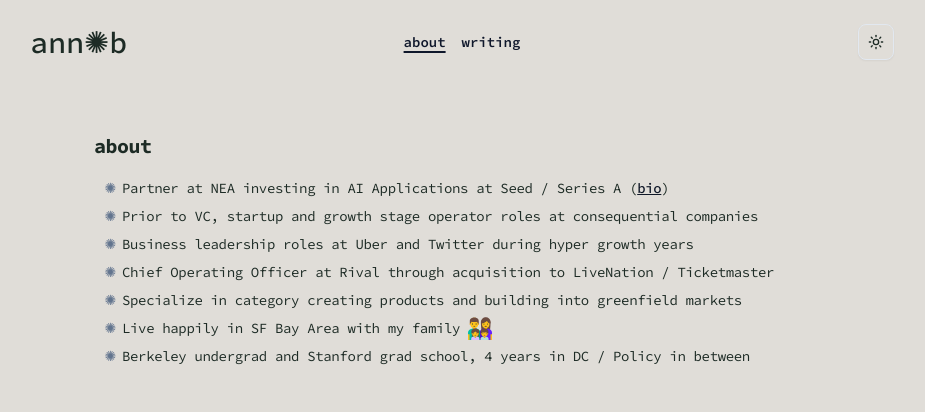
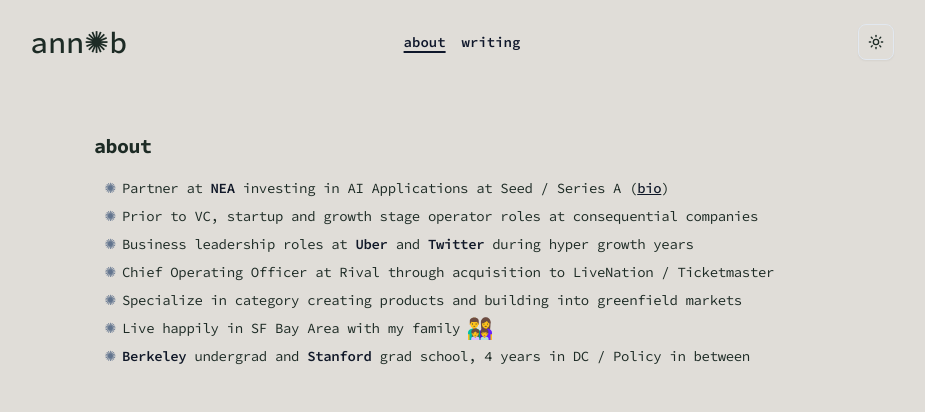
Before and after one commit to markphilpot/annbordetsky, a Next.js app: page / in a window 1280 px wide. Shown: the top 412 px of the page, without its empty margins (178-1103 px from the left). Built offline with nearby package versions, Linux system fonts and the light colour scheme.

Commit message:
Adding strong elements

```diff
--- a/src/app/page.tsx
+++ b/src/app/page.tsx
@@ -9,7 +9,8 @@
         <h2>about</h2>
         <ul>
           <li>
-            Partner at NEA investing in AI Applications at Seed / Series A (
+            Partner at <strong>NEA</strong> investing in AI Applications at Seed
+            / Series A (
             <a href={"https://www.nea.com/team/ann-bordetsky"}>bio</a>)
           </li>
           <li>
@@ -17,8 +18,8 @@
             consequential companies
           </li>
           <li>
-            Business leadership roles at Uber and Twitter during hyper growth
-            years{" "}
+            Business leadership roles at <strong>Uber</strong> and{" "}
+            <strong>Twitter</strong> during hyper growth years{" "}
           </li>
           <li>
             Chief Operating Officer at Rival through acquisition to LiveNation /
@@ -35,8 +36,8 @@
             />
           </li>
           <li>
-            Berkeley undergrad and Stanford grad school, 4 years in DC / Policy
-            in between
+            <strong>Berkeley</strong> undergrad and <strong>Stanford</strong>{" "}
+            grad school, 4 years in DC / Policy in between
           </li>
         </ul>
       </Section>
```
